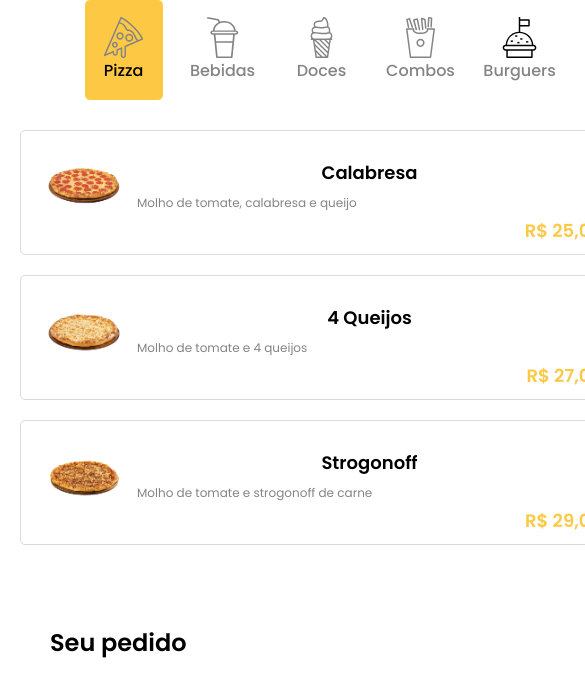
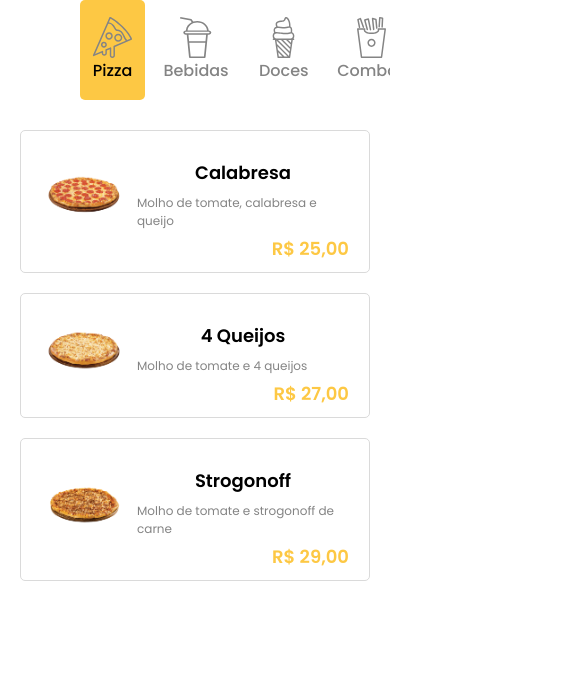
Before and after one commit to edsonbastos2/project-restaurant, a Vue app: page / in a window 390 px wide. Shown: the top 696 px of the page, 585 px wide, since content can reach past the window. Built offline with nearby package versions, Linux system fonts and the light colour scheme; data requests are answered from the project's data file.

Commit message:
Criado mixin para dispositivo mobile cart

```diff
--- /dev/null
+++ b/src/mixins/mixins.js
@@ -0,0 +1,8 @@
+export default {
+    methods:{
+        isDesktop(){
+            const width = window.innerWidth
+            return width > 767;
+        }
+    }
+}
--- a/src/views/Home.vue
+++ b/src/views/Home.vue
@@ -2,7 +2,7 @@
   <div class="home">
       <CategoryMenu/>
       <ItemList/>
-      <Cart/>
+      <Cart v-if="isDesktop()"/>
   </div>
 </template>
 
@@ -10,6 +10,7 @@
 import CategoryMenu from '@/components/CategoryMenu.vue'
 import ItemList from '@/components/Item-List.vue'
 import Cart from '@/components/Cart.vue'
+import Mixins from '@/mixins/mixins'
 
 export default {
   components:{
@@ -17,7 +18,7 @@ export default {
     ItemList,
     Cart
   },
-
+  mixins:[Mixins]
 };
 </script>
 
```
